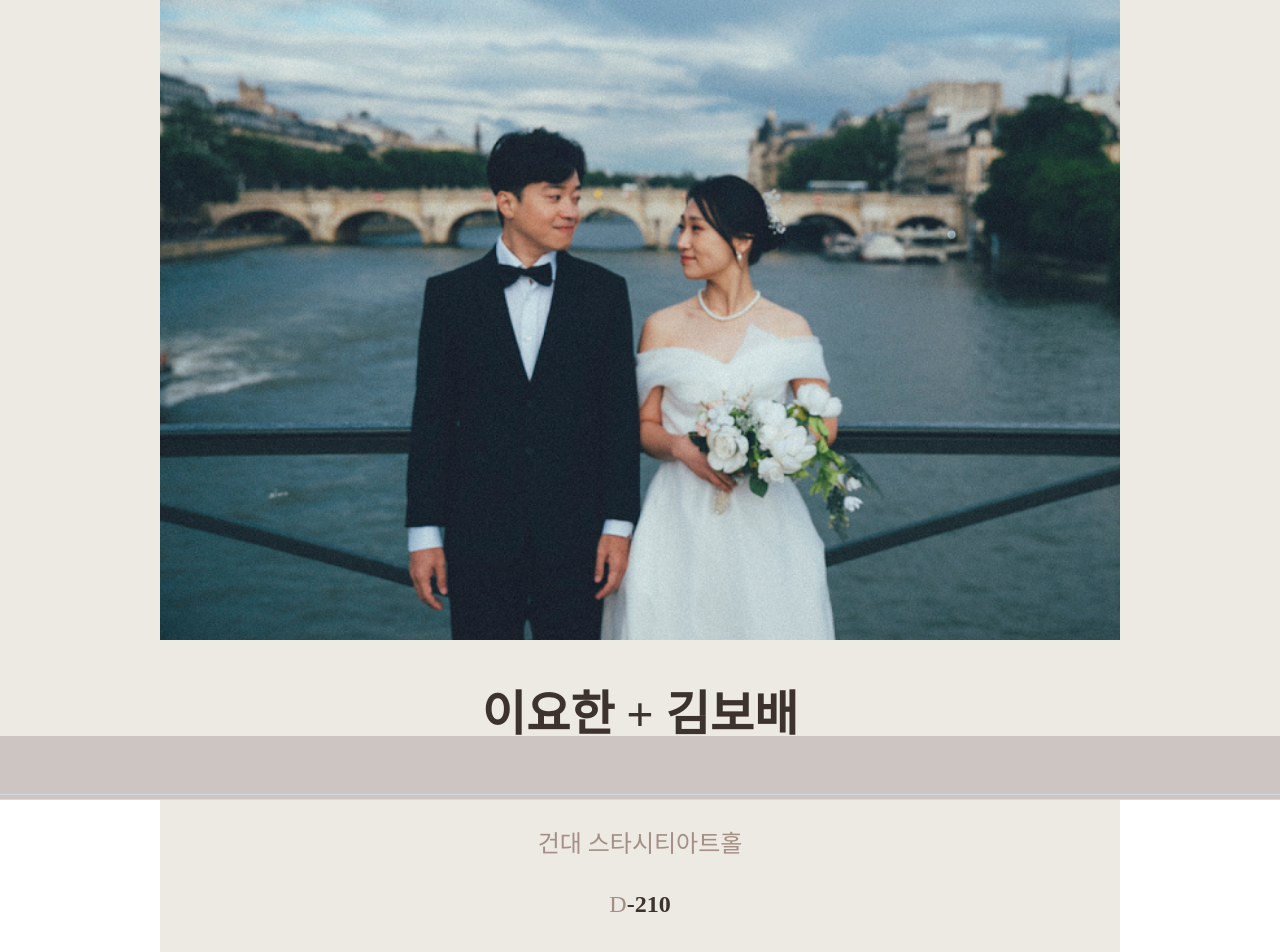
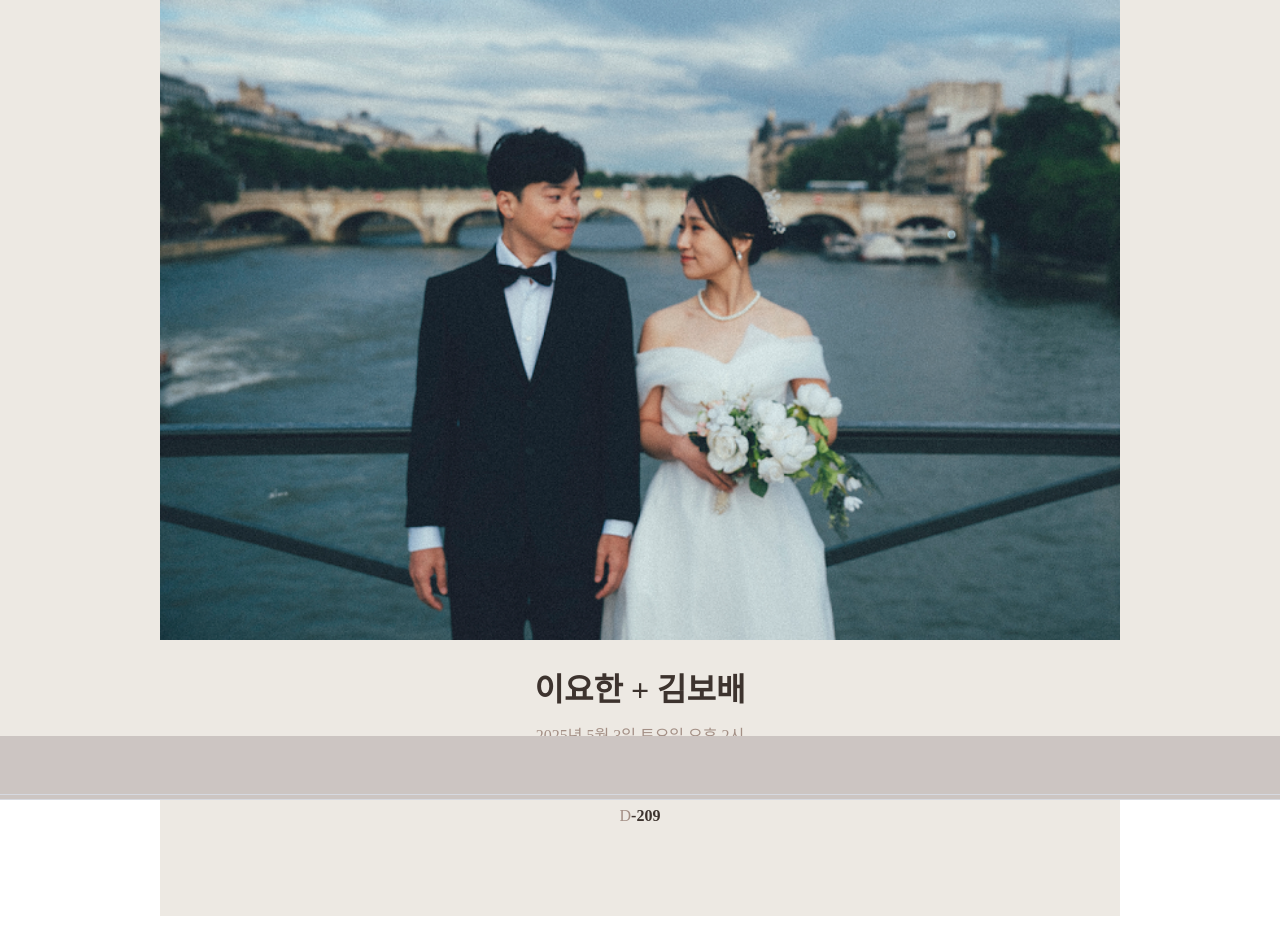
Before and after one commit to mobknight/wedding-invitation, a SvelteKit app: page / in a window 1280 px wide. Shown: the top 952 px of the page. After the commit the page ends 916 px from the top, so only its background shows below. Built offline with nearby package versions, Linux system fonts and the light colour scheme; some icons are missing; a web font is replaced by a local one.

Commit message:
d-day counter countup 추가 / css animation delay 변경 / 글자 크기 수정

```diff
--- a/src/routes/+page.svelte
+++ b/src/routes/+page.svelte
@@ -1,7 +1,7 @@
 <div class="container">
 
 </div>
-<div class="content is-large">
+<div class="content">
     <figure class="image is-3by2">
         <img src={main_photo} alt="John and Bobae"/>
     </figure>
@@ -9,7 +9,7 @@
     <h1 class="animate__animated animate__fadeInUp">이요한 + 김보배</h1>
     <p class="animate__animated animate__fadeInUp animate__delay-1s">2025년 5월 3일 토요일 오후 2시</p>
     <p class="animate__animated animate__fadeInUp animate__delay-2s">건대 스타시티아트홀</p>
-    <p class="animate__animated animate__fadeInUp animate__delay-3s" on:animationstart={countDown(2764, days_until)}>D<strong>{days_sign}{dd}</strong></p>
+    <p class="animate__animated animate__fadeInUp animate__delay-3s">D<strong>{days_sign}{dd}</strong></p>
 </div>
 
 <script>
@@ -22,27 +22,53 @@
     const days_until = Math.abs(Math.floor((d_day - today) / (1000 * 60 * 60 * 24)));
 
     let dd;
-    dd = 2764;
-    // countDown(2764, days_until);
+    if (d_day >= today) {
+        countDown(2764, days_until);
+    } else {
+        countUp(days_until);
+    }
+
 
     function countDown(from, to) {
+        dd = from;
         const max = from - to;
         let now = max;
 
         const interval = setInterval(() => {
 
-            dd = Math.ceil(from - (max - now));
+            dd = Math.ceil(from - (max - now)) - 1;
 
             if (now < 1) {
                 clearInterval(interval)
             }
 
             const step = now / 10;
-            console.log('step : ' + step);
             now -= step;
-            console.log('now : ' + now);
+        }, 50);
+    }
 
+    function countUp(to) {
+        dd = 0;
+        const max = to;
+        let now = max;
+
+        const interval = setInterval(() => {
+
+            dd = Math.ceil(max - now);
+
+            if (now < 1) {
+                clearInterval(interval)
+            }
+
+            const step = now / 10;
+            now -= step;
         }, 50);
     }
 
 </script>
+
+<style>
+    .animate__fadeInUp {
+        --animate-delay: 0.4s;
+    }
+</style>
```
